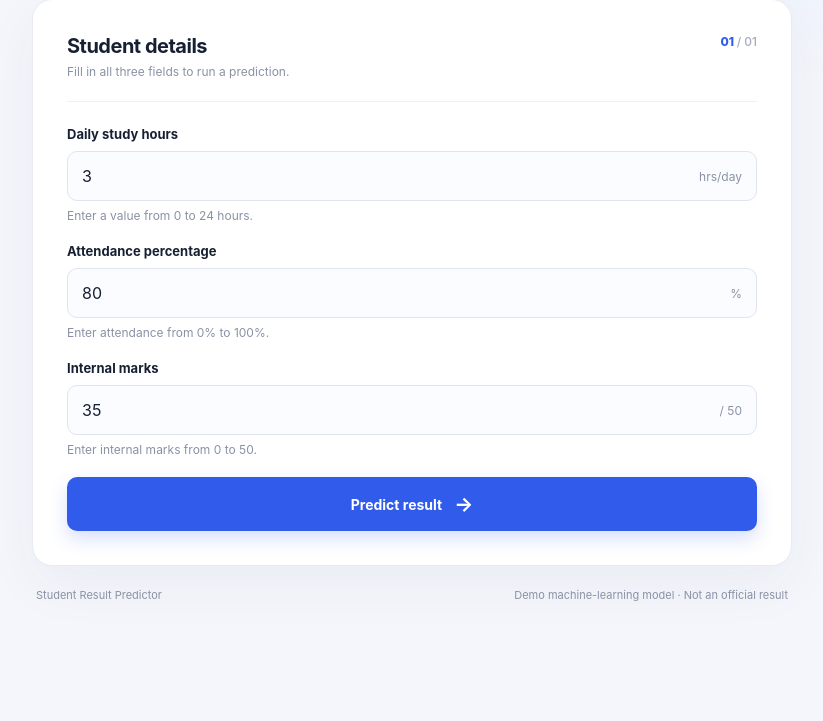
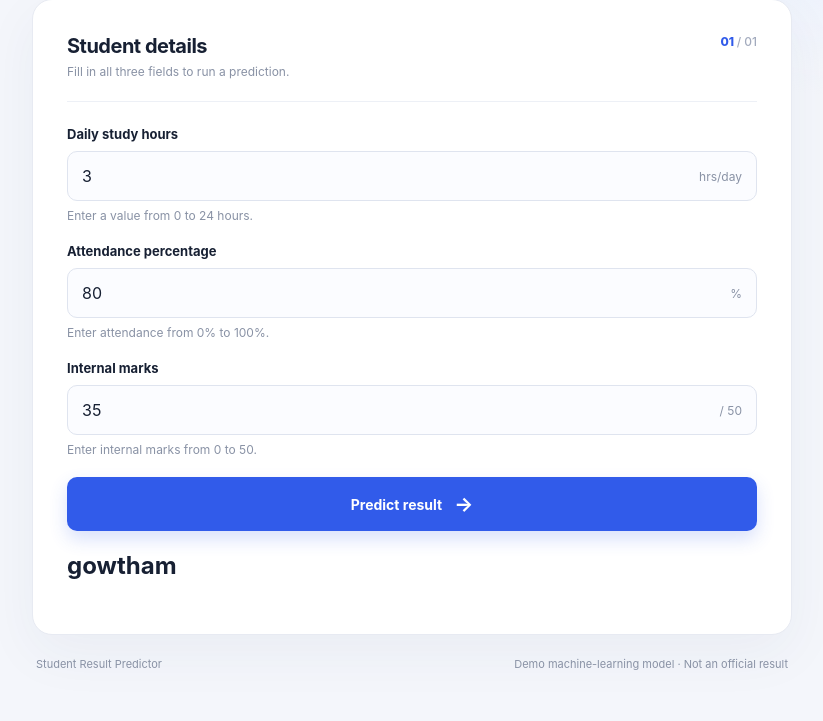
Before and after one commit to Gowtham-R-8/mlops-student-name, a Flask app: page / in a window 1280 px wide. Shown: the part 381-1102 px from the top of the page, without its empty margins (228-1051 px from the left). Before the commit the page ends 982 px from the top, so only its background shows below. Run offline with Flask 3, Linux system fonts and the light colour scheme; parts of the project's set-up code (start-up, migrations or seed data) failed here and were passed over.

Commit message:
Update index.html

```diff
--- a/templates/index.html
+++ b/templates/index.html
@@ -42,6 +42,7 @@
         </div>
         <button type="submit">Predict result <span aria-hidden="true">→</span></button>
       </form>
+      <h1>gowtham</h1>
 
       {% if error %}
       <div class="result error" role="alert"><strong>Check your input</strong><p>{{ error }}</p></div>
```
